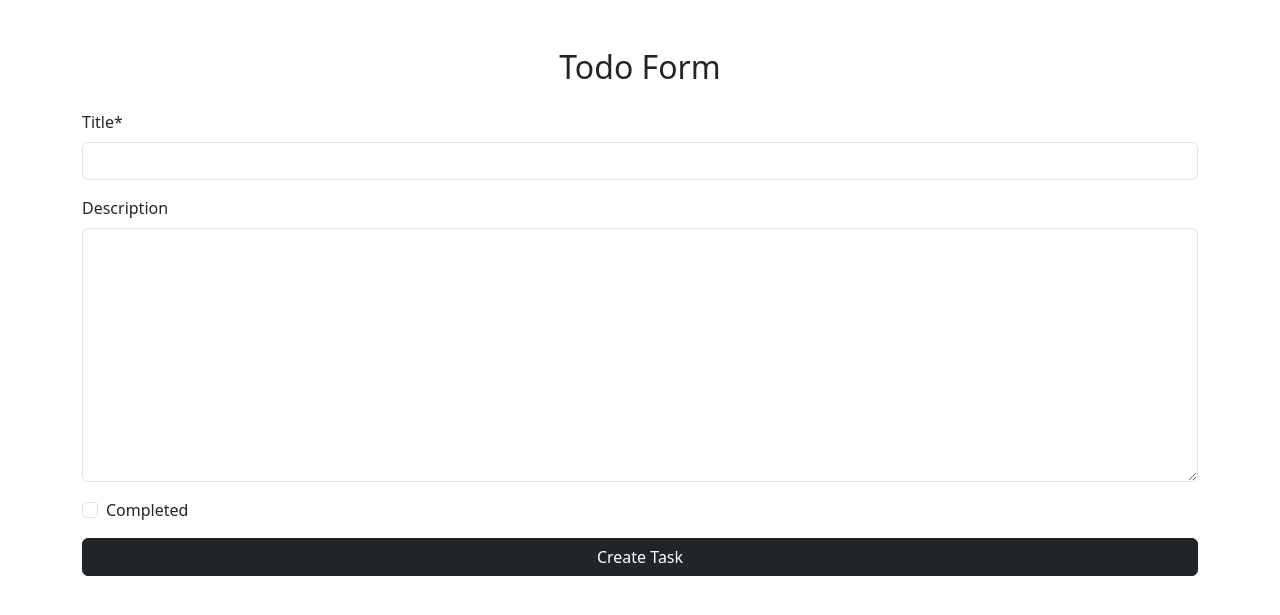
After one commit to dvrkdev/django-tutorial, a Django app: page /todo/create/ in a window 1280 px wide. The commit adds this page. Shown: the top 615 px of the page. Run offline with Django 5.2, Linux system fonts and the light colour scheme; some libraries are stand-ins or nearby versions.

Commit message:
feat: 🗒️ todo model with todo form and admin configurations

```diff
--- a/main/admin.py
+++ b/main/admin.py
@@ -1,6 +1,6 @@
 from django.contrib import admin
 
-from .models import Reservation, Item
+from .models import Reservation, Item, Todo, CustomUser
 
 
 class ReservationAdmin(admin.ModelAdmin):
@@ -21,3 +21,5 @@ class ItemAdmin(admin.ModelAdmin):
 
 
 admin.site.register(Item, ItemAdmin)
+admin.site.register(Todo)
+admin.site.register(CustomUser)
--- a/main/forms.py
+++ b/main/forms.py
@@ -1,5 +1,5 @@
 from django import forms
-from .models import Reservation, CustomUser
+from .models import Reservation, CustomUser, Todo
 from django.contrib.auth.forms import UserCreationForm, UserChangeForm
 
 
@@ -24,3 +24,9 @@ class CustomUserChangeForm(UserChangeForm):
         fields = [
             "username",
         ]
+
+
+class TodoForm(forms.ModelForm):
+    class Meta:
+        model = Todo
+        fields = ["title", "description", "completed"]
--- a/main/models.py
+++ b/main/models.py
@@ -27,3 +27,14 @@ class Reservation(models.Model):
 
     def __str__(self):
         return f"{self.first_name} {self.last_name}"
+
+
+class Todo(models.Model):
+    title = models.CharField(max_length=255)
+    description = models.TextField(max_length=300, blank=True, null=True)
+    completed = models.BooleanField(default=False)
+    created_at = models.DateTimeField(auto_now_add=True)
+    updated_at = models.DateTimeField(auto_now=True)
+
+    def __str__(self):
+        return f"{self.title[:50]} ..."
--- a/main/urls.py
+++ b/main/urls.py
@@ -7,4 +7,6 @@ urlpatterns = [
     path("", views.index, name="index"),
     path("signup/", views.SignUpView.as_view(), name="signup"),
     path("home/", views.HomeView.as_view(), name="home"),
+    path('todo/list/', views.TodoListView.as_view(), name='todo-list'),
+    path('todo/create/', views.TodoFormView.as_view(), name='todo-create-form'),
 ]
--- a/main/views.py
+++ b/main/views.py
@@ -1,10 +1,11 @@
 from django.shortcuts import render
 from django.http import HttpResponse
 from django.views import View
-from .forms import ReservationForm
-from django.views.generic import CreateView
+from .forms import ReservationForm, TodoForm
+from django.views.generic import CreateView, ListView
 from django.urls import reverse_lazy
-from .forms import CustomUserCreationForm, CustomUserChangeForm
+from .forms import CustomUserCreationForm, CustomUserChangeForm, TodoForm
+from .models import Todo
 
 
 def function_view(request):
@@ -37,3 +38,15 @@ class SignUpView(CreateView):
 class HomeView(View):
     def get(self, request):
         return HttpResponse("Home")
+
+
+class TodoListView(ListView):
+    model = Todo
+    template_name = 'todo_list.html'
+    context_object_name = 'tasks'
+
+
+class TodoFormView(CreateView):
+    form_class = TodoForm
+    success_url = reverse_lazy("todo-list")
+    template_name = 'todo_form.html'
--- a/templates/registration/login.html
+++ b/templates/registration/login.html
@@ -1,6 +1,6 @@
 {% extends "base.html" %}
 {% block title %}Sign in to Website{% endblock %}
- {% load crispy_forms_tags %}
+{% load crispy_forms_tags %}
 {% block content %}
 <div class="row justify-content-center">
     <form class="col-md-6 bg-light p-5 border rounded" method="post">
--- a/templates/registration/signup.html
+++ b/templates/registration/signup.html
@@ -1,6 +1,6 @@
 {% extends "base.html" %}
 {% block title %}Sign up for Website{% endblock %}
- {% load crispy_forms_tags %}
+{% load crispy_forms_tags %}
 {% block content %}
 <div class="row justify-content-center">
     <form class="col-md-6 bg-light p-5 border rounded" method="post">
--- /dev/null
+++ b/templates/todo_form.html
@@ -0,0 +1,11 @@
+{% extends "base.html" %}
+{% block title %}Todo Form{% endblock %}
+{% load crispy_forms_tags %}
+{% block content %}
+    <form method="post">
+        <h2 class="mb-4 text-center">Todo Form</h2>
+        {% csrf_token %}
+        {{ form|crispy }}
+        <button class="btn btn-dark w-100" type="submit">Create Task</button>
+    </form>
+{% endblock %}
```
Also changed, not shown: TODO.md (+5 -5 lines), templates/todo_list.html (added, +13 -0 lines).
